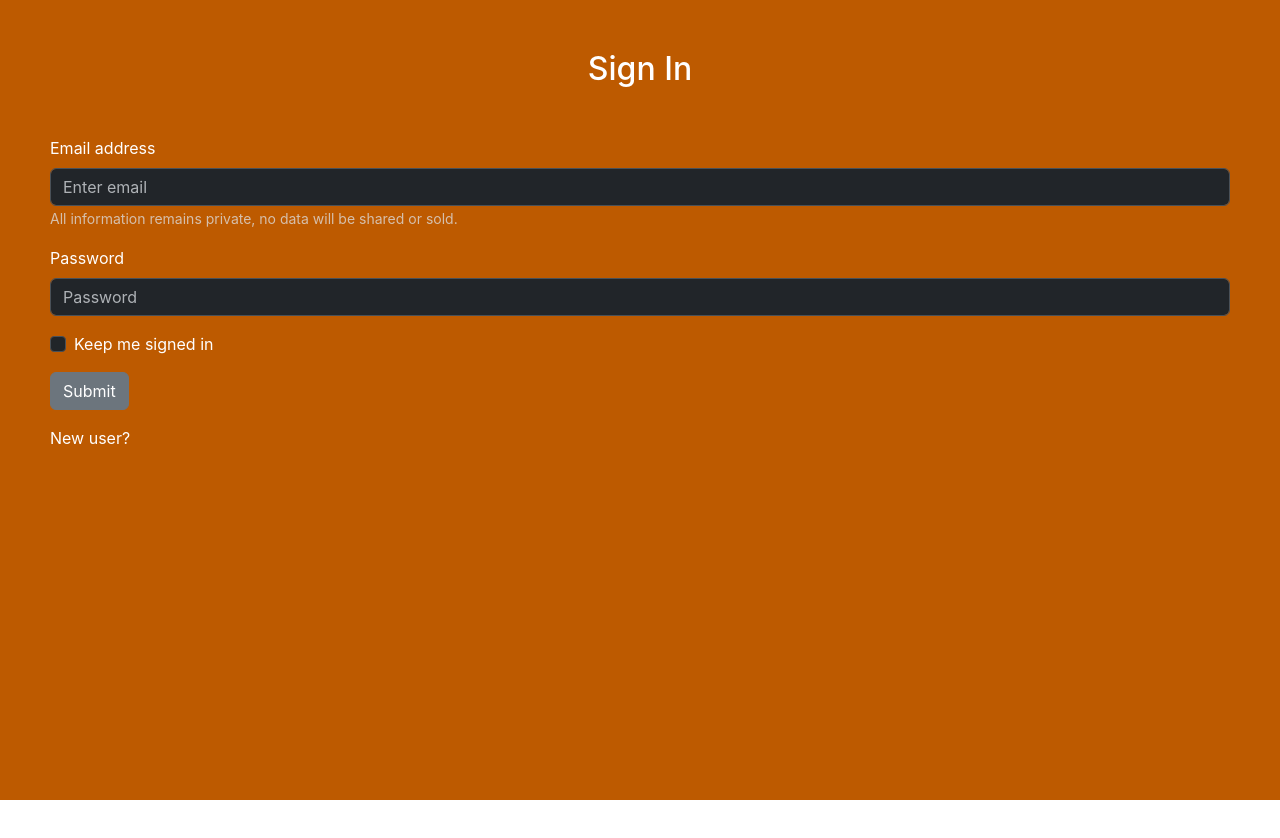
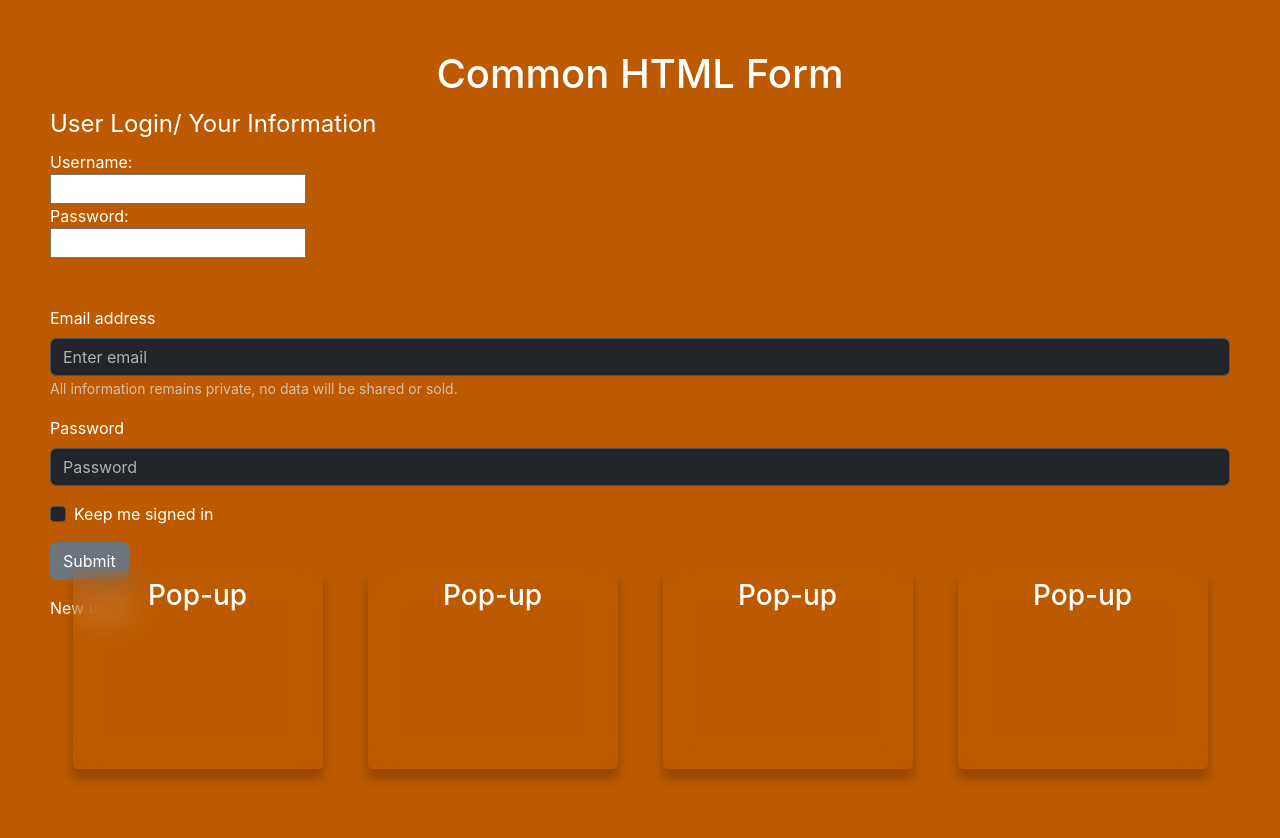
Before and after one commit to TVW96/input_forms, a React (Create React App) app: page / in a window 1280 px wide. Shown: the top 838 px of the page. Before the commit the page ends 800 px from the top, so only its background shows below. Built offline with nearby package versions, Linux system fonts and the light colour scheme.

Commit message:
addition

```diff
--- a/src/Form1.jsx
+++ b/src/Form1.jsx
@@ -4,12 +4,13 @@ function Form1() {
     return (
         <div >
             <h1>Common HTML Form</h1>
-            <form >
+            <fieldset >
+                <legend>User Login/ Your Information</legend>
                 <label for="username">Username:</label><br />
                 <input type="text" id="username" name="username" /><br />
                 <label for="pwd">Password:</label><br />
                 <input type="password" id="pwd" name="pwd" />
-            </form>
+            </fieldset>
         </div>
     )
 }
--- a/src/index.js
+++ b/src/index.js
@@ -8,7 +8,7 @@ import App2 from './App2';
 const root = ReactDOM.createRoot(document.getElementById('root'));
 root.render(
   <React.StrictMode>
-    <App2 />
+    <App />
   </React.StrictMode>
 );
 
```
